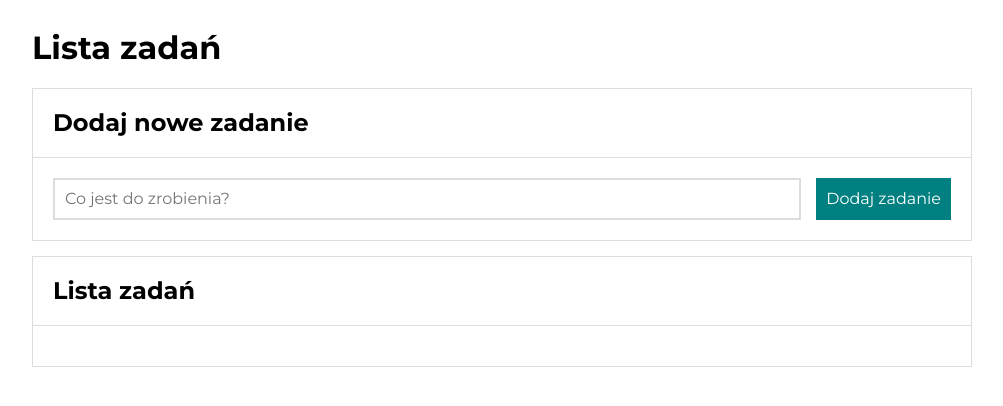
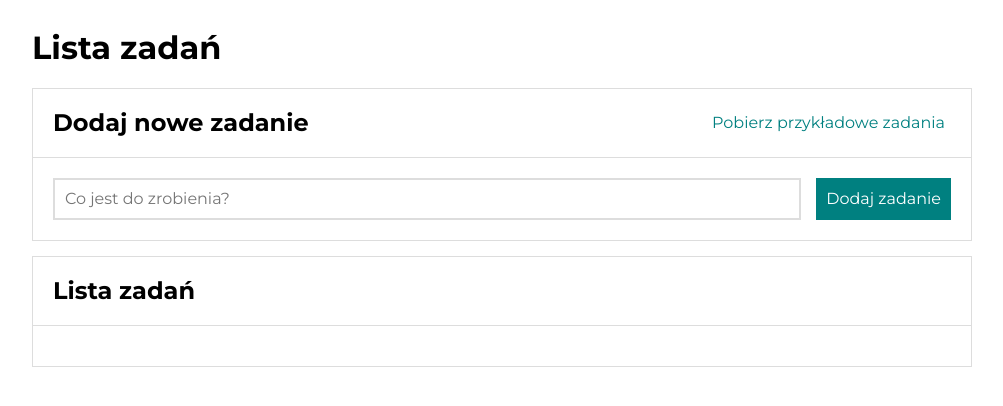
Before and after one commit to cgt19bartoszekj/task-list-react, a React (Create React App) app: page / in a window 1280 px wide. Shown: the top 406 px of the page, without its empty margins (138-1141 px from the left). Built offline with nearby package versions, Linux system fonts and the light colour scheme.

Commit message:
added new button

```diff
--- a/package.json
+++ b/package.json
@@ -8,11 +8,13 @@
     "@testing-library/jest-dom": "^5.16.5",
     "@testing-library/react": "^13.4.0",
     "@testing-library/user-event": "^13.5.0",
+    "axios": "^1.4.0",
     "gh-pages": "^5.0.0",
     "react": "^18.2.0",
     "react-dom": "^18.2.0",
     "react-redux": "^8.0.5",
     "react-scripts": "5.0.1",
+    "redux-saga": "^1.2.3",
     "styled-components": "^5.3.9",
     "web-vitals": "^2.1.4"
   },
--- /dev/null
+++ b/src/common/Button/styled.js
@@ -0,0 +1,18 @@
+import styled from "styled-components";
+
+export const Button = styled.button`
+  cursor: pointer;
+  background: none;
+  border: none;
+  color: ${({ theme }) => theme.colors.teal};
+  transition: 1s;
+
+  &:hover {
+    color: ${({ theme }) => theme.colors.eal};
+  }
+
+  &:disabled {
+    color: #b3b3b3;
+    cursor: default;
+  }
+`;
--- a/src/common/Section/styled.js
+++ b/src/common/Section/styled.js
@@ -9,6 +9,7 @@ export const Wrapper = styled.section`
 export const Header = styled.header`
 	display: grid;
 	grid-template-columns: 1fr auto;
+	gap: 20px;
 	padding: 20px;
 	border-bottom: 1px solid
 		${({ theme }) => theme.colors.grey};
--- a/src/features/tasks/Buttons/index.js
+++ b/src/features/tasks/Buttons/index.js
@@ -1,4 +1,5 @@
-import { Wrapper, Button } from "./styled";
+import { Wrapper } from "./styled";
+import { Button } from "../../../common/Button/styled";
 import { useSelector, useDispatch } from "react-redux";
 import { selectAreTasksEmpty, selectHideDone, selectIsEveryDone, toggleAllDone, toggleHideDone } from "../TasksSlice";
 
--- a/src/features/tasks/Buttons/styled.js
+++ b/src/features/tasks/Buttons/styled.js
@@ -5,25 +5,7 @@ export const Wrapper = styled.div`
   grid-template-columns: auto auto;
   gap: 20px;
 
-  @media (max-width: ${({theme}) => theme.breakpoints.mobile}px) {
+  @media (max-width: ${({ theme }) => theme.breakpoints.mobile}px) {
     grid-template-columns: 1fr;
-    margin: 30px;
   }
 `;
-
-export const Button = styled.button`
-  cursor: pointer;
-  background: none;
-  border: none;
-  color: ${({ theme }) => theme.colors.teal};
-  transition: 1s;
-
-  &:hover {
-    color: ${({ theme }) => theme.colors.eal};
-  }
-
-  &:disabled {
-    color: #b3b3b3;
-    cursor: default;
-  }
-`;
--- a/src/features/tasks/Tasks.js
+++ b/src/features/tasks/Tasks.js
@@ -5,6 +5,7 @@ import { Section } from "../../common/Section";
 import { Form } from "./Form";
 import { Buttons } from "./Buttons";
 import { TaskList } from "./TaskList";
+import { Button } from "../../common/Button/styled";
 
 function Tasks() {
 
@@ -14,6 +15,11 @@ function Tasks() {
       <Section
         title="Dodaj nowe zadanie"
         body={<Form />}
+        extraHeaderContent={
+          <Button>
+            Pobierz przykładowe zadania
+          </Button>
+        }
       />
       <Section
         title="Lista zadań"
```
Also changed, not shown: 1 other file (tests, documents, lock files or other folders).
